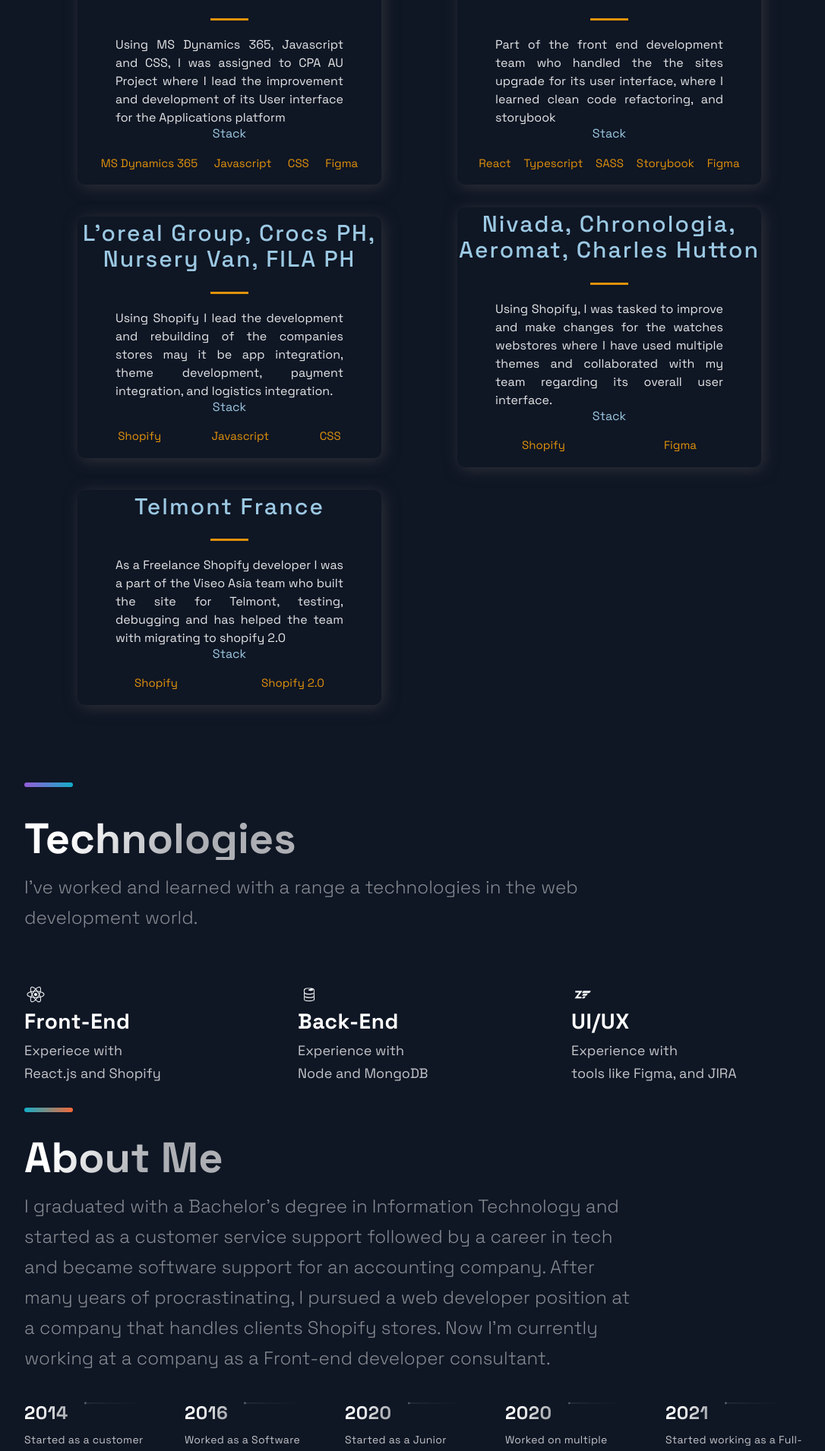
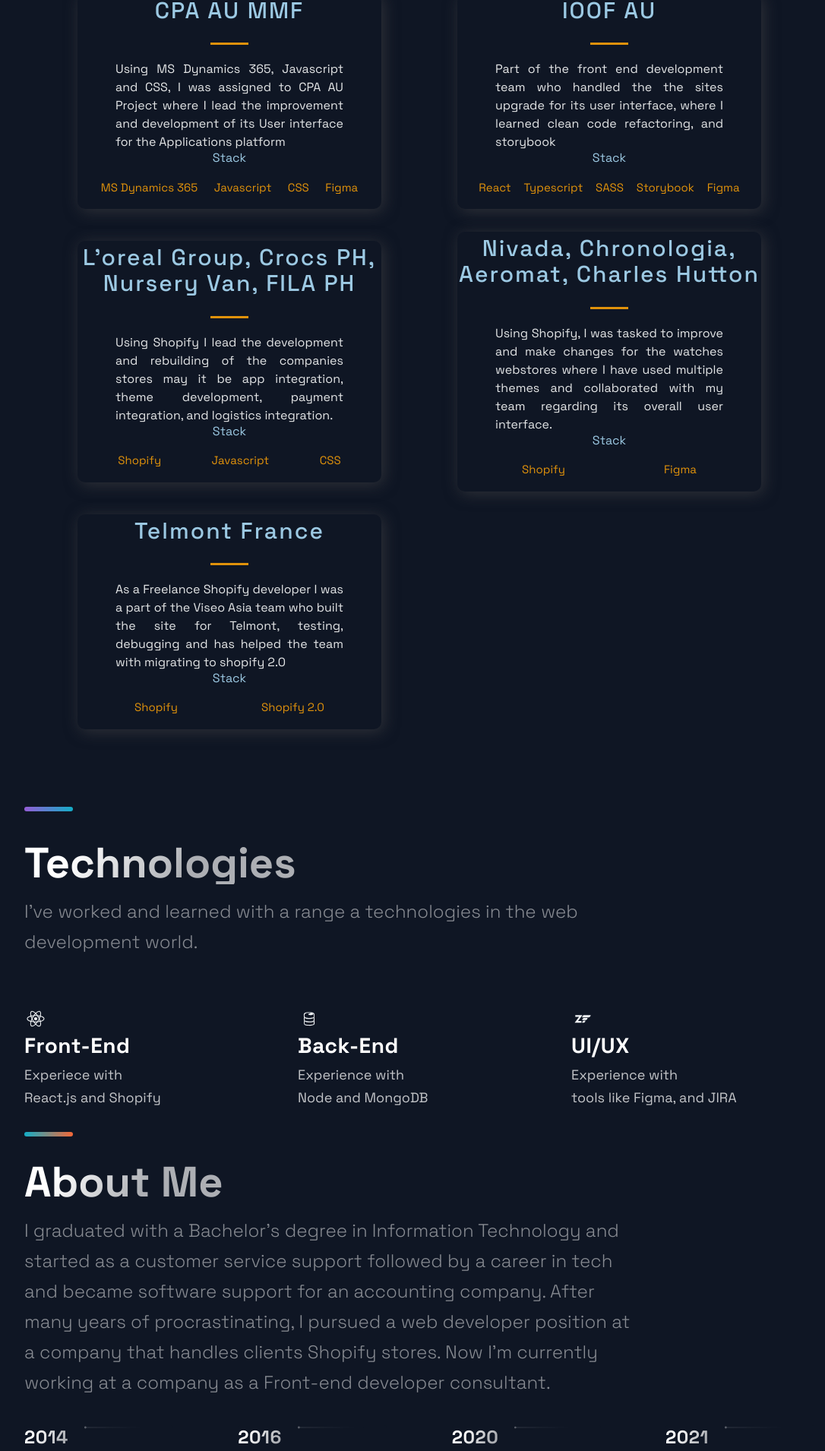
Before and after one commit to jansorianowork/nextjs-portfolio-2022, a Next.js app: page / in a window 1280 px wide. Shown: the part 875-2785 px from the top of the page at 76% size, without its empty margins (88-1174 px from the left). Built offline with nearby package versions, Linux system fonts and the light colour scheme.

Commit message:
project padding, update timeline

```diff
--- a/src/components/Projects/Projects.js
+++ b/src/components/Projects/Projects.js
@@ -5,7 +5,7 @@
 import { projects } from '../../constants/constants';
 
 const Projects = () => (
-  <Section nopadding id="projects">
+  <Section id="projects">
     <SectionDivider colorAlt/>
     <SectionTitle main>Projects</SectionTitle>
     <GridContainer>
--- a/src/constants/constants.js
+++ b/src/constants/constants.js
@@ -50,7 +50,6 @@
 export const TimeLineData = [
   { year: 2014, text: 'Started as a customer service representative at Amazon' },
   { year: 2016, text: 'Worked as a Software support at Talapoit Corp.' },
-  { year: 2020, text: 'Started as a Junior Developer in GDEC.' },
-  { year: 2020, text: 'Worked on multiple webstores with Viseo Asia and Montrichard Group', },
+  { year: 2020, text: 'Started as a Junior Developer in GDEC. Worked on multiple webstores with Viseo Asia and Montrichard Group', },
   { year: 2021, text: 'Started working as a Full-time Front-End Developer at Deloitte.', },
 ];
```
